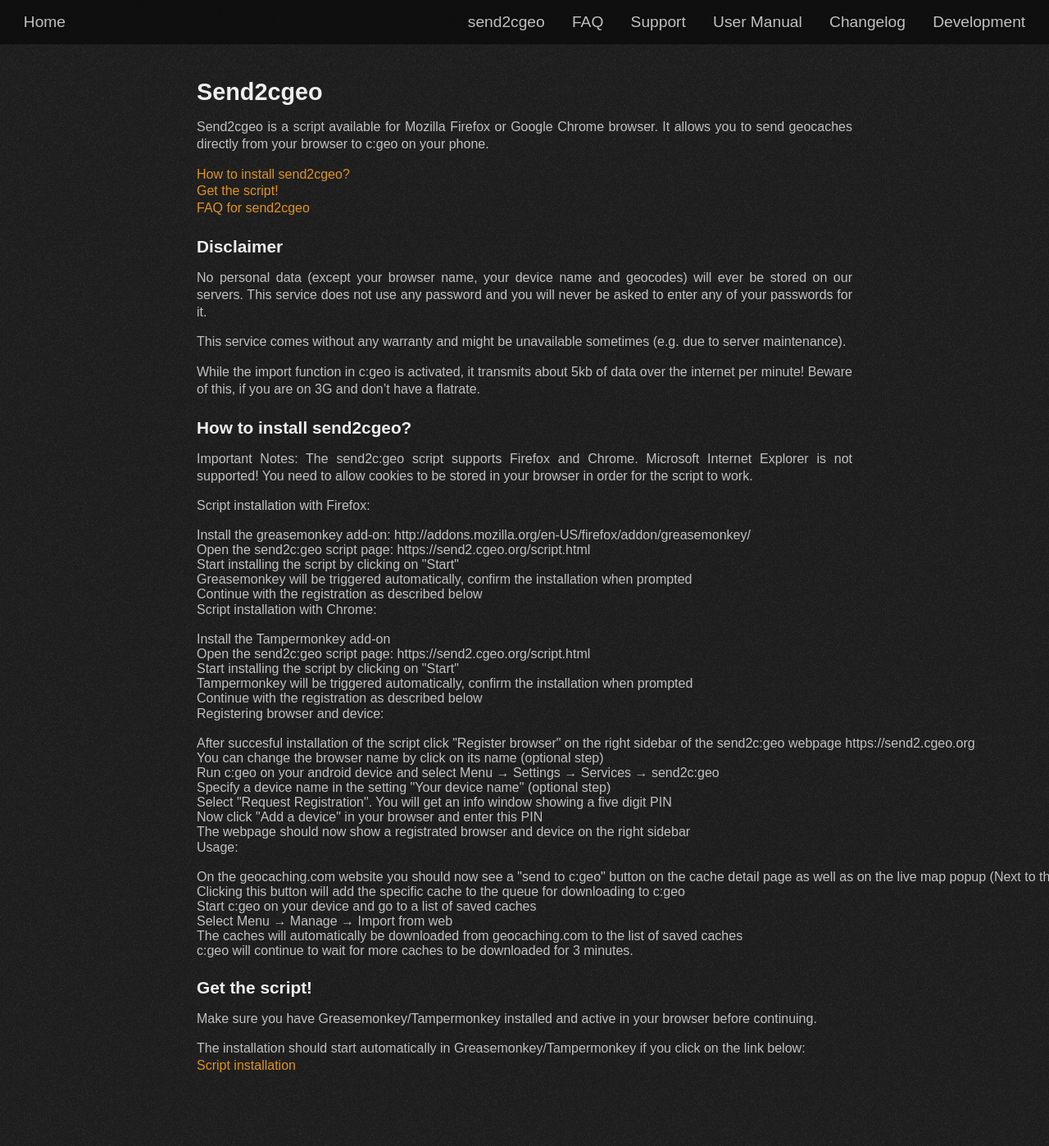
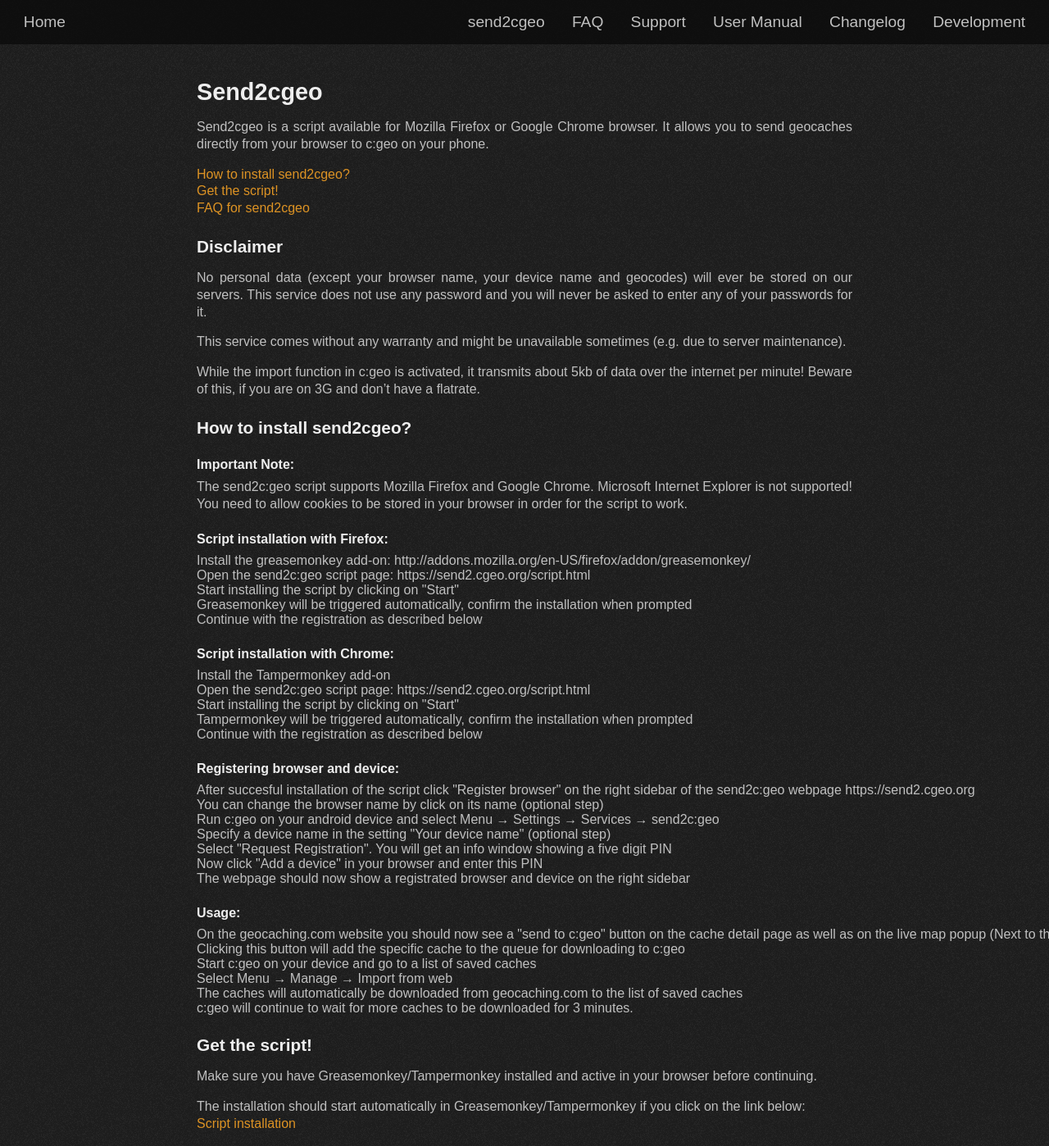
Before and after one commit to cgeo/cgeo.github.io, a Jekyll site: the page built from send2cgeo.md, in a window 1280 px wide and 1398 px high. Shown: the whole window at 82% size. Built offline with Jekyll 4.4.1, drawn with Linux system fonts in a browser that asks for light colours; some web fonts are replaced.

Commit message:
Formatting headers

```diff
--- a/send2cgeo.md
+++ b/send2cgeo.md
@@ -22,10 +22,10 @@
 ## How to install send2cgeo?
 <a name="howto"></a>
 
-Important Notes:
-The send2c:geo script supports Firefox and Chrome. Microsoft Internet Explorer is not supported! You need to allow cookies to be stored in your browser in order for the script to work.
+### Important Note:
+The send2c:geo script supports Mozilla Firefox and Google Chrome. Microsoft Internet Explorer is not supported! You need to allow cookies to be stored in your browser in order for the script to work.
 
-Script installation with Firefox:
+### Script installation with Firefox:
 
     Install the greasemonkey add-on: http://addons.mozilla.org/en-US/firefox/addon/greasemonkey/
     Open the send2c:geo script page: https://send2.cgeo.org/script.html
@@ -33,7 +33,7 @@
     Greasemonkey will be triggered automatically, confirm the installation when prompted
     Continue with the registration as described below
 
-Script installation with Chrome:
+### Script installation with Chrome:
 
     Install the Tampermonkey add-on
     Open the send2c:geo script page: https://send2.cgeo.org/script.html
@@ -41,7 +41,7 @@
     Tampermonkey will be triggered automatically, confirm the installation when prompted
     Continue with the registration as described below
 
-Registering browser and device:
+### Registering browser and device:
 
     After succesful installation of the script click "Register browser" on the right sidebar of the send2c:geo webpage https://send2.cgeo.org
     You can change the browser name by click on its name (optional step)
```
Also changed, not shown: other parts of send2cgeo.md (+1 -1 lines).
